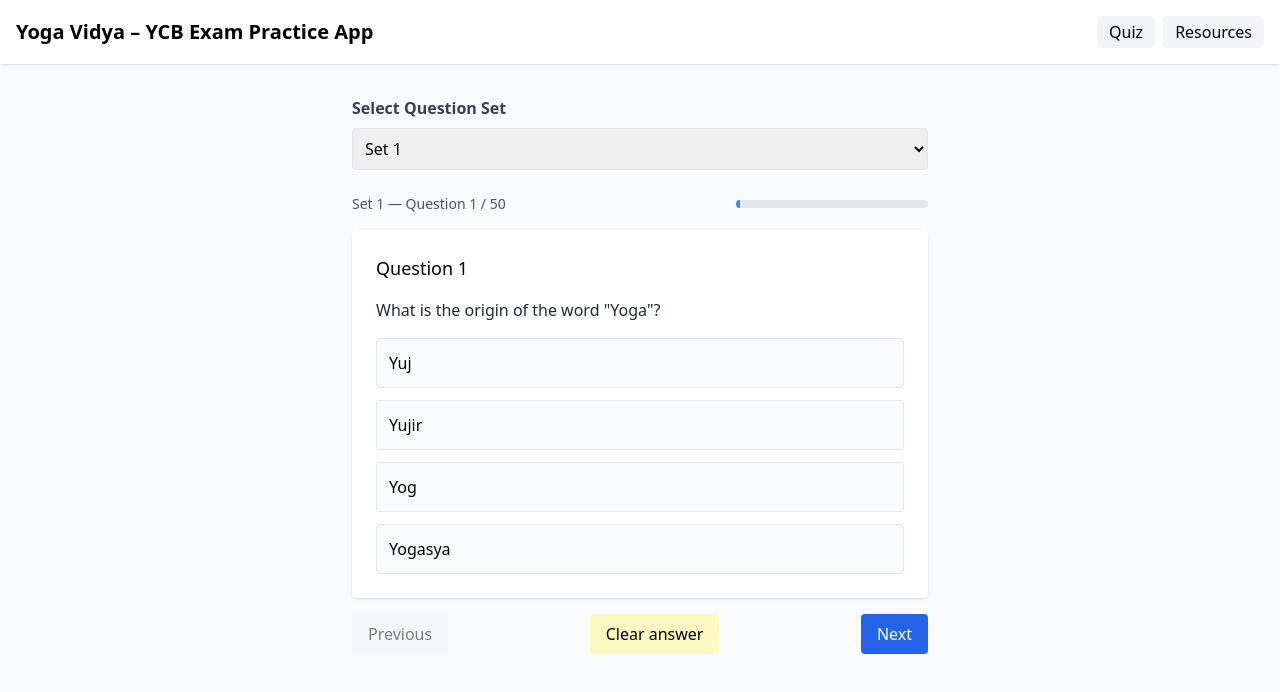
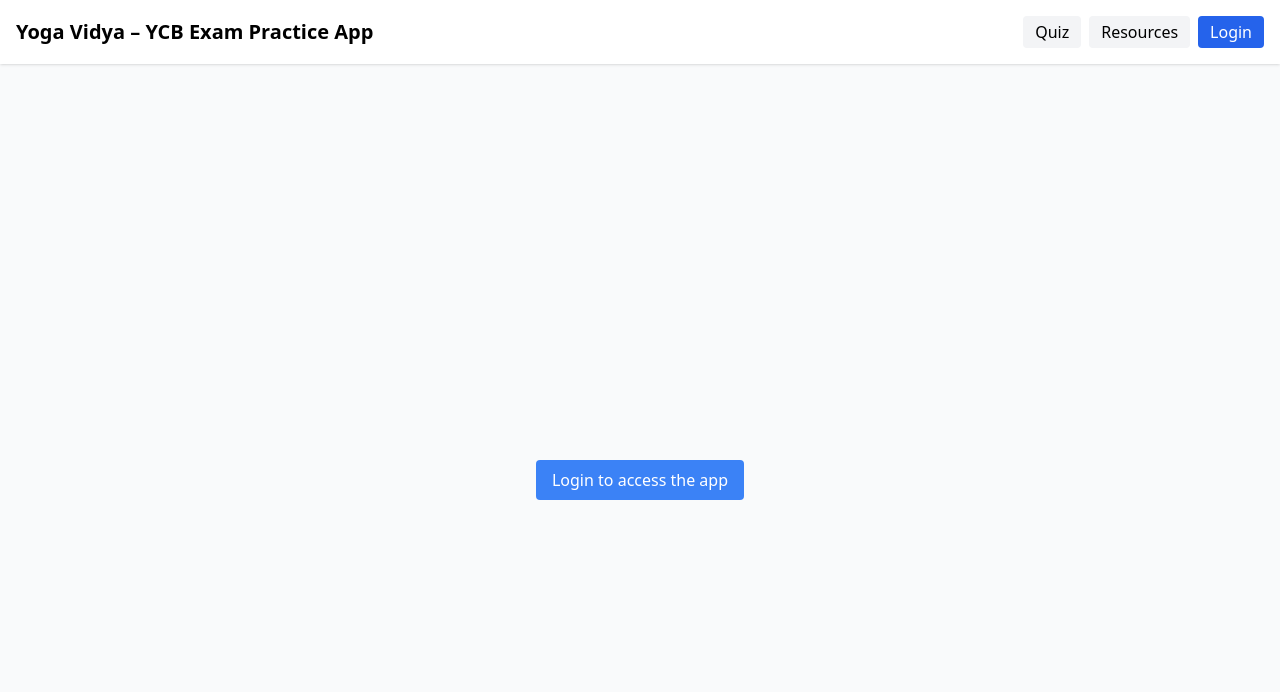
Before and after one commit to satya-yoga/yoga-quiz, a React (Vite) app: page /yoga-quiz/resources in a window 1280 px wide. Shown: the top 692 px of the page. Built offline with nearby package versions, Linux system fonts and the light colour scheme.

Commit message:
Enable Auth0 authentication for all pages

```diff
--- a/src/App.jsx
+++ b/src/App.jsx
@@ -2,6 +2,8 @@ import { HashRouter as Router, Routes, Route, Link } from 'react-router-dom'
 import Quiz from './components/Quiz'
 import Admin from './components/Admin'
 import Resources from './components/Resources'
+import RequireAuth from './components/RequireAuth'
+import AuthButtons from './components/AuthButtons'
 
 export default function App() {
   return (
@@ -23,16 +25,19 @@ export default function App() {
               >
                 Resources
               </Link>
+              <AuthButtons/>
             </nav>
           </div>
         </header>
 
         <main className="flex-1 container mx-auto px-2 py-4 overflow-auto">
-          <Routes>
-            <Route path="/" element={<Quiz />} />
-            <Route path="/resources" element={<Resources />} />
-            <Route path="/admin" element={<Admin />} />
-          </Routes>
+          <RequireAuth>
+            <Routes>
+              <Route path="/" element={<Quiz />} />
+              <Route path="/resources" element={<Resources />} />
+              <Route path="/admin" element={<Admin />} />
+            </Routes>
+            </RequireAuth>
         </main>
 
         {/* <footer className="bg-white border-t py-3">
--- a/src/components/Admin.jsx
+++ b/src/components/Admin.jsx
@@ -1,5 +1,6 @@
 import { useAuth0 } from '@auth0/auth0-react'
 import React, { useEffect, useState } from 'react'
+const adminMail = import.meta.env.VITE_email;
 
 export default function Admin() {
   const { isAuthenticated, loginWithRedirect, user, logout } = useAuth0()
@@ -15,7 +16,7 @@ export default function Admin() {
   })
   const [message, setMessage] = useState('')
 
-  const allowedEmails = ['satyamera21@gmail.com']
+  const allowedEmails = [adminMail]
 
   if (!isAuthenticated) {
     return (
@@ -32,9 +33,11 @@ export default function Admin() {
   if (!allowedEmails.includes(user?.email)) {
     return (
       <div className="flex flex-col items-center justify-center h-screen">
-        <div className="text-red-600 mb-4">Access denied.</div>
+        <div className="text-red-600 mb-4">Access denied. You are not Admin.</div>
         <button
-          onClick={() => logout({ logoutParams: { returnTo: window.location.origin } })}
+          onClick={() => logout({
+            returnTo: window.location.origin + "/yoga-quiz/"
+          })}
           className="bg-gray-500 text-white px-4 py-2 rounded"
         >
           Logout
--- /dev/null
+++ b/src/components/AuthButtons.jsx
@@ -0,0 +1,19 @@
+import { useAuth0 } from '@auth0/auth0-react'
+
+export default function AuthButtons() {
+  const { loginWithRedirect, logout, isAuthenticated, user } = useAuth0()
+  return (
+    <span>
+      {!isAuthenticated ? (
+        <button onClick={() => loginWithRedirect()} className="px-3 py-1 rounded bg-blue-600 text-white">Login</button>
+      ) : (
+        <>
+          <span className="mr-2 text-sm">{user?.name}</span>
+          <button onClick={() => logout({
+            returnTo: window.location.origin + "/yoga-quiz/"
+        })} className="px-3 py-1 rounded bg-gray-100">Logout</button>
+        </>
+      )}
+    </span>
+  )
+}
--- /dev/null
+++ b/src/components/RequireAuth.jsx
@@ -0,0 +1,25 @@
+import { useAuth0 } from '@auth0/auth0-react'
+
+export default function RequireAuth({ children }) {
+  const { isAuthenticated, isLoading, loginWithRedirect } = useAuth0()
+
+  if (isLoading) return <div className="text-center mt-10">Loading...</div>
+
+  // if (!isAuthenticated) {
+  //   loginWithRedirect({ redirectUri: window.location.origin + "/yoga-quiz/"});
+  // }
+
+  if (!isAuthenticated) {
+    return (
+      <div className="flex flex-col items-center justify-center h-screen">
+        <button
+          onClick={() => loginWithRedirect({ redirectUri: window.location.origin + "/yoga-quiz/"})}
+          className="bg-blue-500 text-white px-4 py-2 rounded"
+        >
+          Login to access the app
+        </button>
+      </div>
+    )
+  }
+  return children
+}
--- a/src/main.jsx
+++ b/src/main.jsx
@@ -7,10 +7,10 @@ import './index.css'
 
 ReactDOM.createRoot(document.getElementById('root')).render(
   <Auth0Provider
-    domain="dev-77raroh2pqqzgq5q.us.auth0.com"
-    clientId="0m67807HFpM4PoSwjmhLYunat9IJvnjM"
+    domain={import.meta.env.VITE_auth0_domain}
+    clientId={import.meta.env.VITE_auth0_client_id}
     authorizationParams={{
-      redirect_uri: window.location.origin
+      redirect_uri: window.location.origin + '/yoga-quiz/'
     }}
   >
     <App />
```
